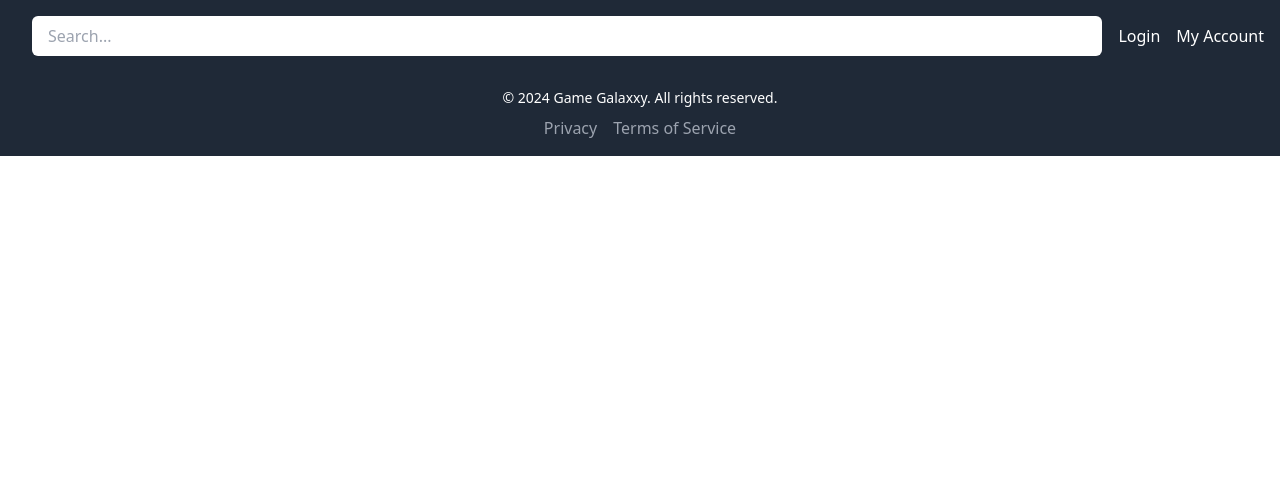
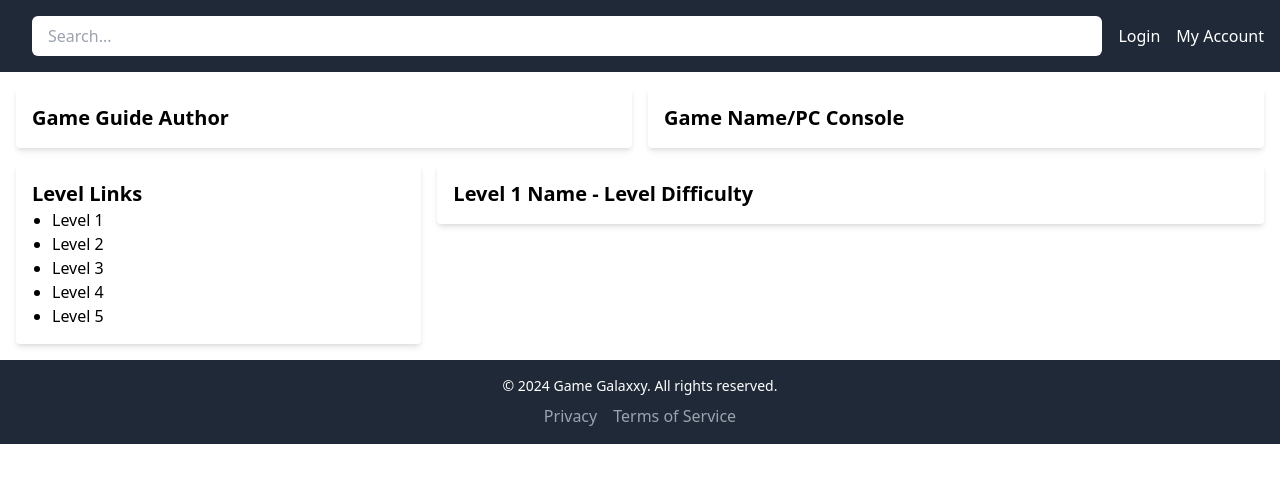
Before and after one commit to TheKyleKirby/GAME-GALAXXY, a React (Vite) app in the folder client/: page /tutorial in a window 1280 px wide. Shown: the top 482 px of the page. Built offline with nearby package versions, Linux system fonts and the light colour scheme.

Commit message:
Fixed duplicate navbar, created tutorial page

```diff
--- a/client/src/App.jsx
+++ b/client/src/App.jsx
@@ -5,6 +5,7 @@ import Navbar from './pages/Navbar'
 import Homepage from './pages/Homepage'
 import Footer from './pages/Footer'
 import Profile from './pages/Profile'
+import Tutorial from './pages/Tutorial'
 import {ApolloClient, InMemoryCache, createHttpLink, ApolloProvider } from'@apollo/client'
 //token - authenticates any req and sends to backend while user is logged in
 import {setContext} from '@apollo/client/link/context'
@@ -36,9 +37,8 @@ const App = () => {
             <Routes>
                 <Route path='/' element={<Homepage />} />
                 <Route path='/homepage' element={<Homepage />} />
-                <Route path='/navbar' element={<Navbar />} />
-                <Route path='/footer' element={<Footer />} />
                 <Route path='/profile' element={<Profile />} />
+                <Route path='/tutorial' element={<Tutorial />} />
                 {/* <Route path='/results' element={<ResultsPage />} /> */}
                 {/* <Route path='/createguide' element={<CreateGuidePage />} /> */}
                 {/* <Route path='/guide/:id' element={<GuidePage />} /> */}
--- /dev/null
+++ b/client/src/pages/Tutorial.jsx
@@ -0,0 +1,35 @@
+const Tutorial = () => {
+  return (
+    <div className="p-4">
+      <div className="grid grid-cols-2 gap-4 mb-4">
+        <div className="bg-white shadow-md rounded p-4">
+          <h2 className="text-xl font-bold">Game Guide Author</h2>
+        </div>
+        <div className="bg-white shadow-md rounded p-4">
+          <h2 className="text-xl font-bold">Game Name/PC Console</h2>
+        </div>
+      </div>
+      <div className="grid grid-cols-3 gap-4">
+        <div className="col-span-1">
+          <div className="bg-white shadow-md rounded p-4">
+            <h2 className="text-xl font-bold">Level Links</h2>
+            <ul className="list-disc pl-5">
+              <li>Level 1</li>
+              <li>Level 2</li>
+              <li>Level 3</li>
+              <li>Level 4</li>
+              <li>Level 5</li>
+            </ul>
+          </div>
+        </div>
+        <div className="col-span-2">
+          <div className="bg-white shadow-md rounded p-4">
+            <h2 className="text-xl font-bold">Level 1 Name - Level Difficulty</h2>
+          </div>
+        </div>
+      </div>
+    </div>
+  );
+};
+
+export default Tutorial;
```
